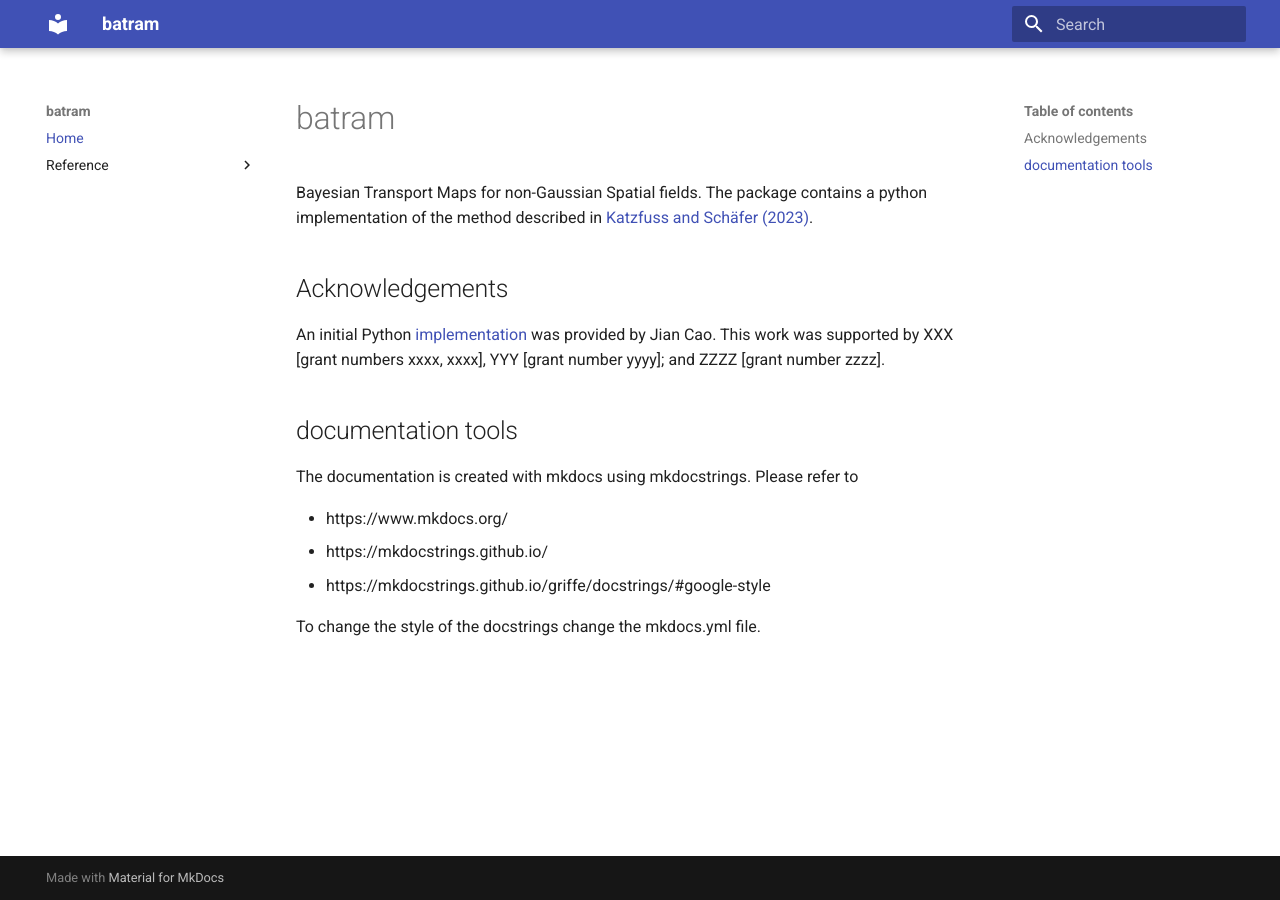
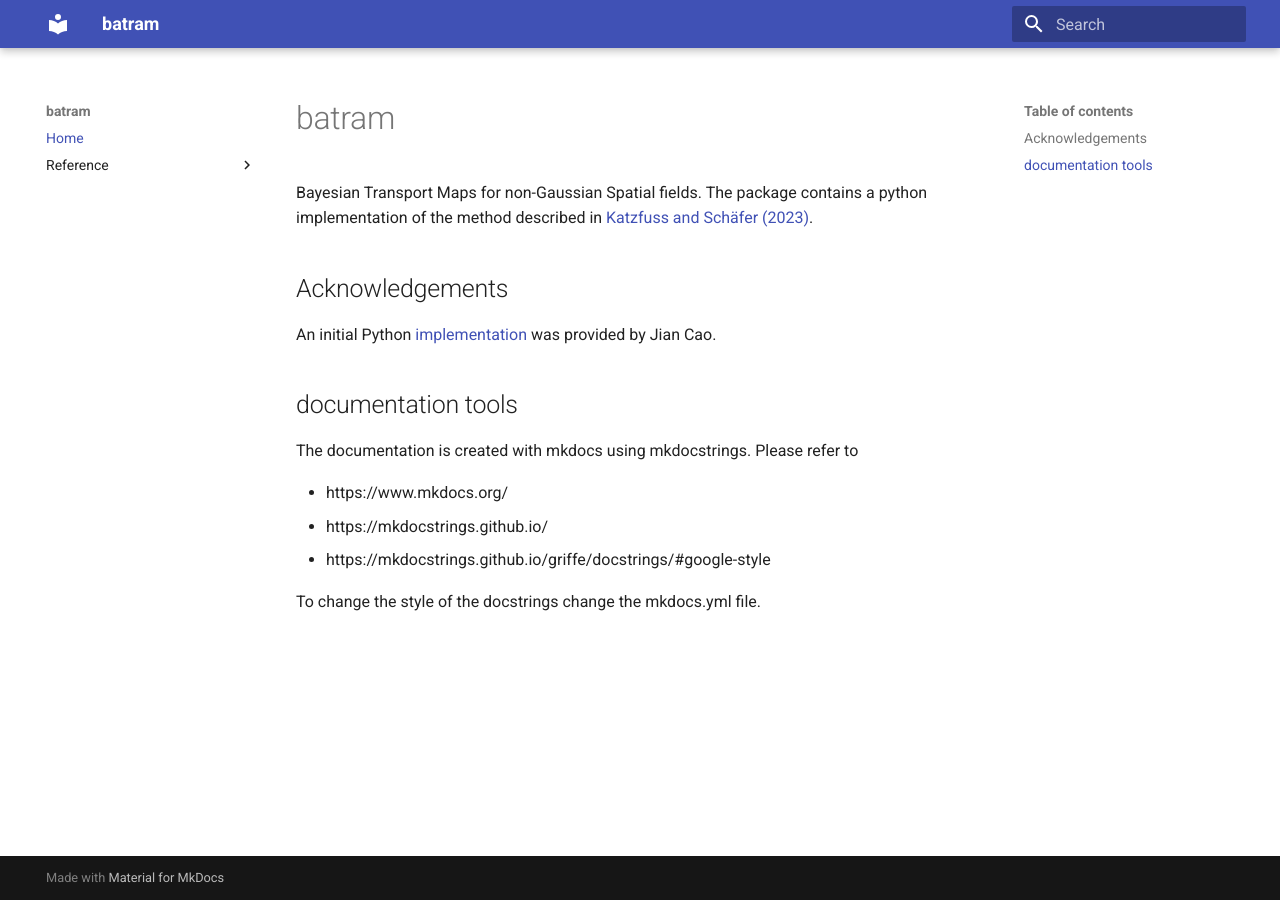
Before and after one commit to katzfuss-group/batram, an MkDocs documentation site: the page built from docs/index.md, in a window 1280 px wide. Built offline with MkDocs 1.6.1 and Material for MkDocs 9.7.7, drawn with Linux system fonts in a browser that asks for light colours.

```diff
--- a/docs/index.md
+++ b/docs/index.md
@@ -8,8 +8,7 @@ python implementation of the method described in [Katzfuss and Schäfer
 
 An initial Python
 [implementation](https://github.com/katzfuss-group/BaTraMaSpa_py) was provided
-by Jian Cao. This work was supported by XXX [grant numbers xxxx, xxxx], YYY
-[grant number yyyy]; and ZZZZ [grant number zzzz].
+by Jian Cao.
 
 ## documentation tools
 
```
Also changed, not shown: README.md (+12 -15 lines), 3 other files.
